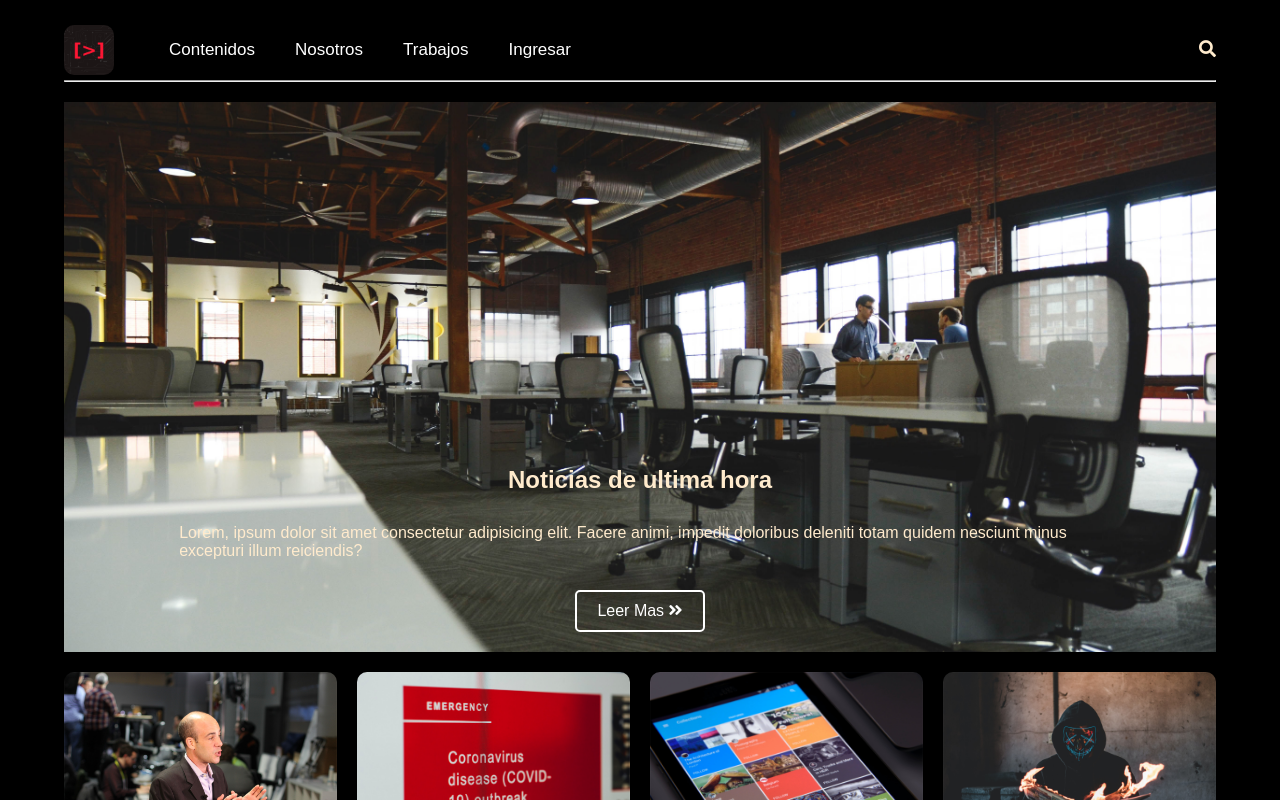
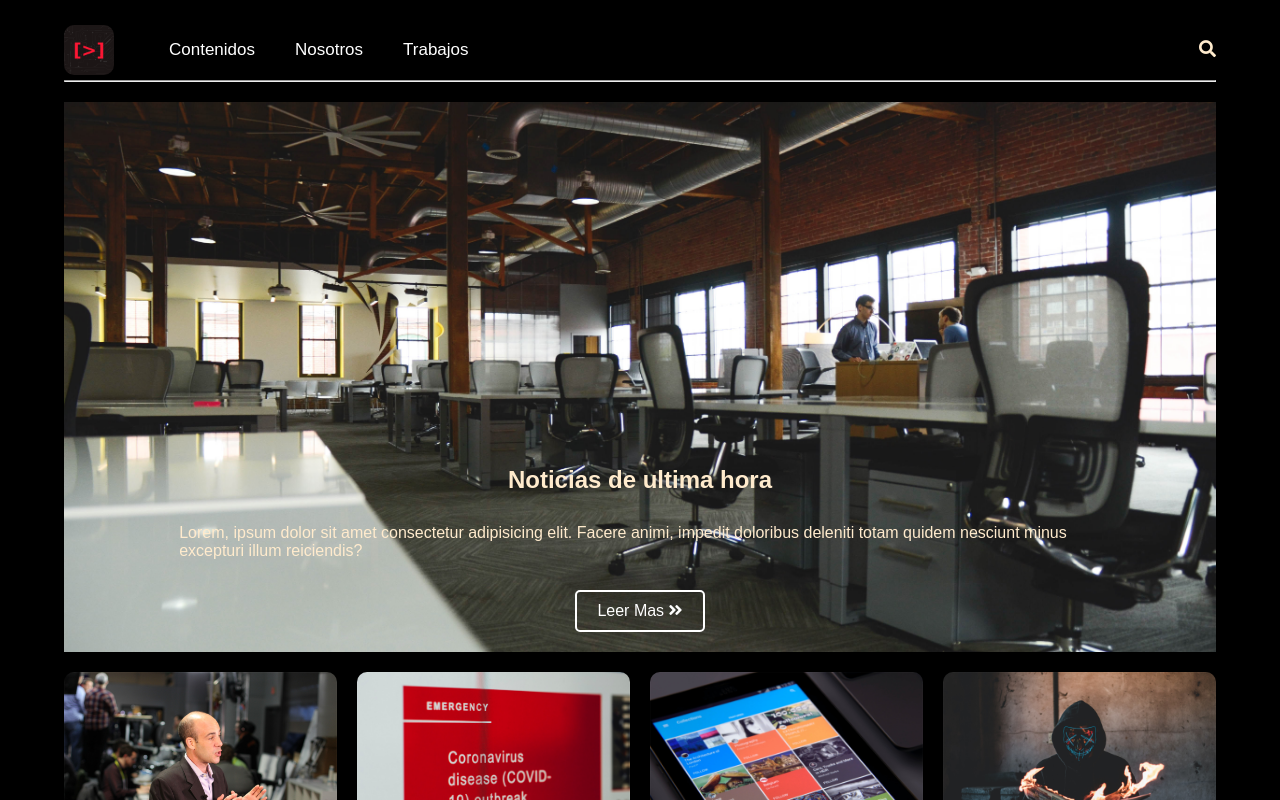
Before and after one commit to pipoteex97/paginita, a plain HTML site: page index.html in a window 1280 px wide. Shown: the top 800 px of the page. Drawn offline with nearby package versions, Linux system fonts and the light colour scheme.

Commit message:
Elimine algo

```diff
--- a/index.html
+++ b/index.html
@@ -30,7 +30,7 @@
                     <a href="">Trabajos</a>
                 </li>
                 <li>
-                    <a href="">Ingresar</a>
+
                 </li>
             </ul>
             <ul class="nav-menu-right">
```
